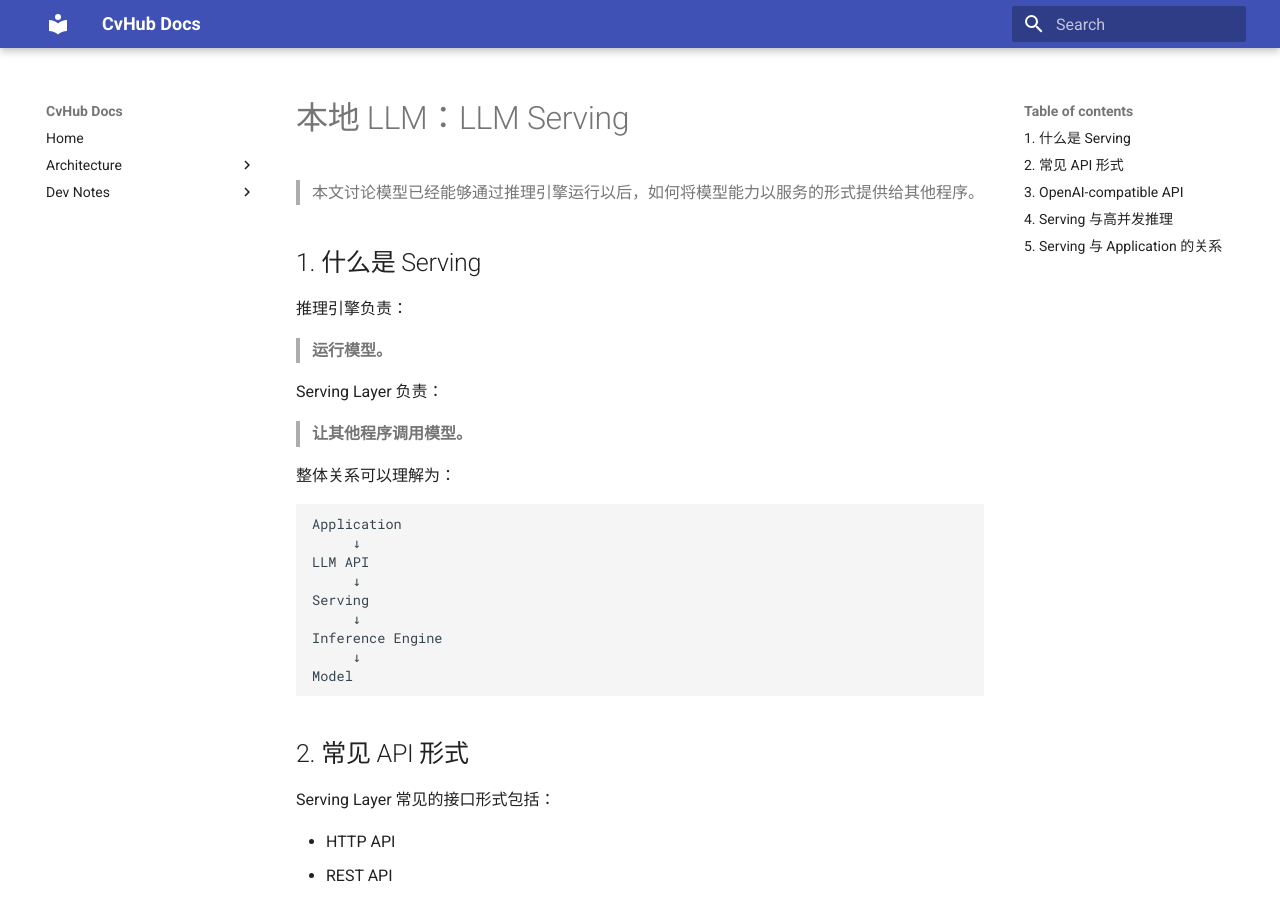
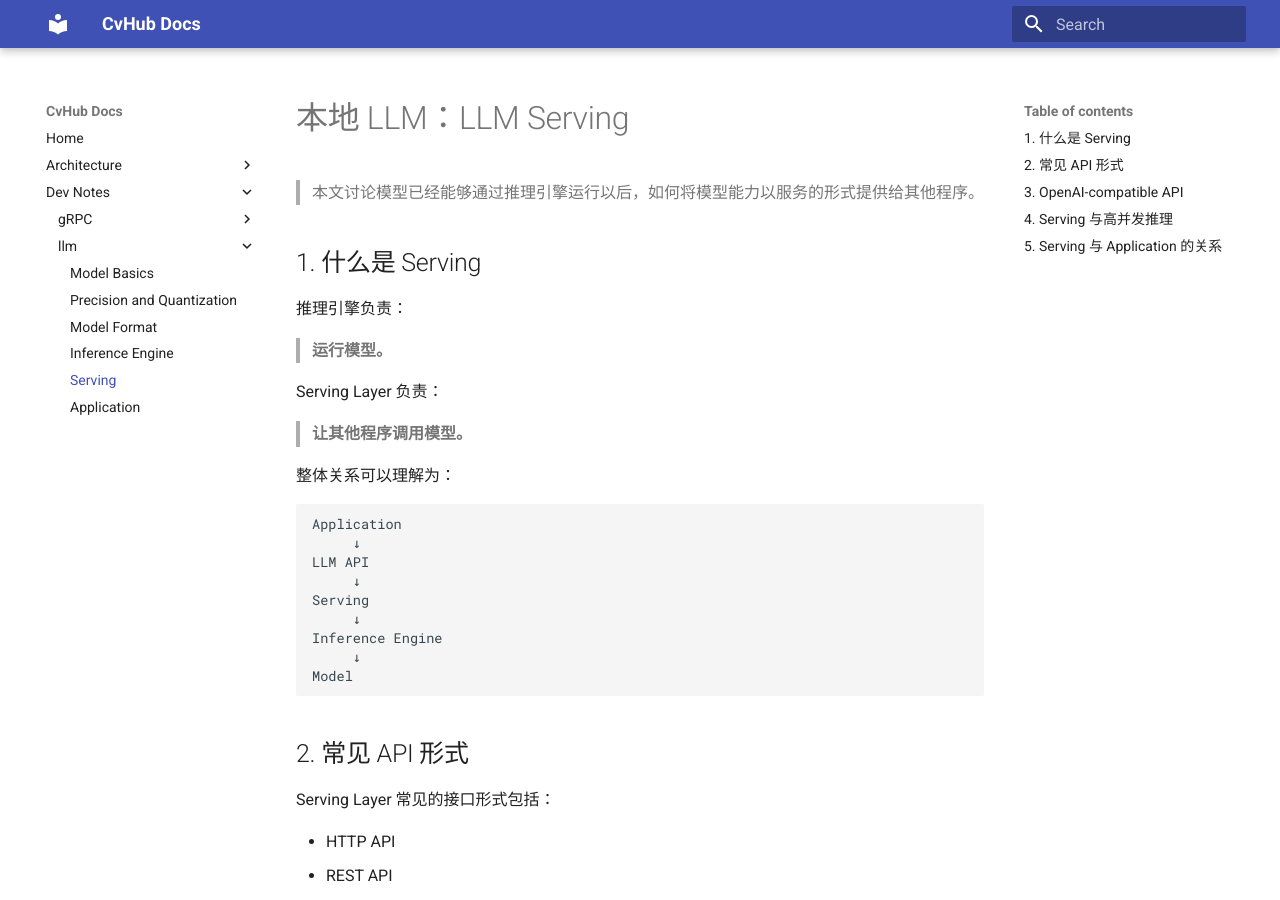
Before and after one commit to cvhub-ai/cvhub-ai.github.io, an MkDocs documentation site: the page built from docs/dev-notes/llm/05_llm_serving.md, in a window 1280 px wide and 900 px high. Built offline with MkDocs 1.6.1 and Material for MkDocs 9.7.7, drawn with Linux system fonts in a browser that asks for light colours.

Commit message:
fix: change false file name in mkdocs

```diff
--- a/mkdocs.yml
+++ b/mkdocs.yml
@@ -26,5 +26,5 @@ nav:
       - Precision and Quantization: dev-notes/llm/02_llm_precision_and_quantization.md
       - Model Format: dev-notes/llm/03_llm_model_formats.md
       - Inference Engine: dev-notes/llm/04_llm_inference_engines.md
-      - Serving: dev-notes/llm/05_serving.md
-      - Application: dev-notes/llm/06_applications.md
+      - Serving: dev-notes/llm/05_llm_serving.md
+      - Application: dev-notes/llm/06_llm_applications.md
```
